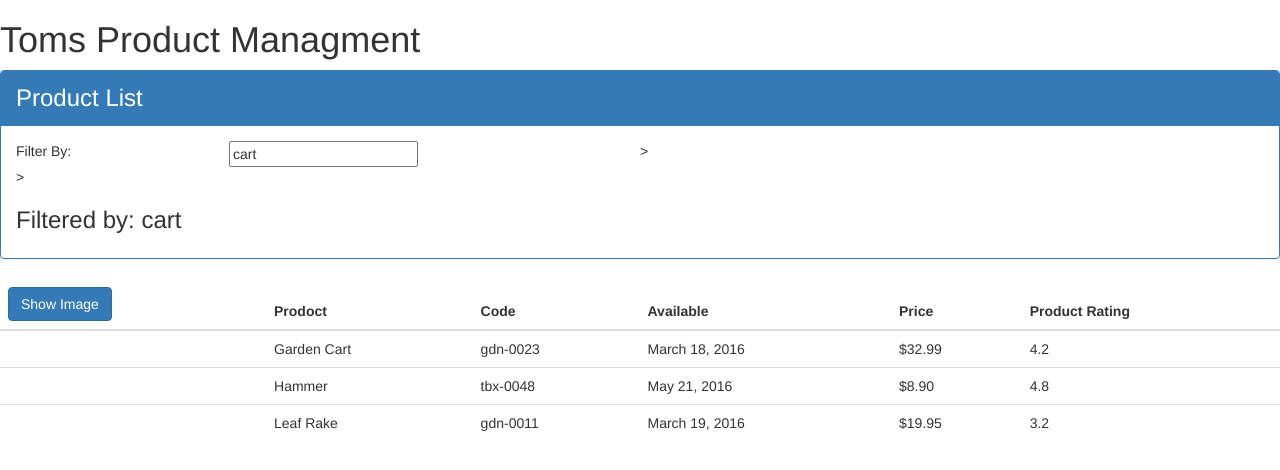
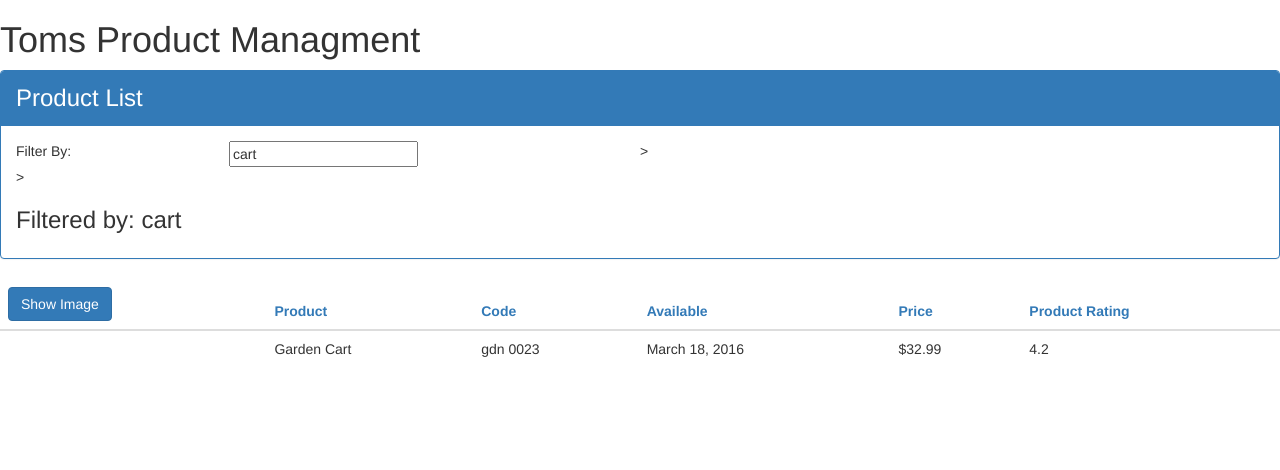
Before and after one commit to millant1/toms-angular-app, an Angular app: page / in a window 1280 px wide. Shown: the top 470 px of the page. Built offline with nearby package versions, Linux system fonts and the light colour scheme.

Commit message:
second 4 102018

```diff
--- a/src/app/app.module.ts
+++ b/src/app/app.module.ts
@@ -3,11 +3,13 @@
 import { FormsModule } from '@angular/forms';
 import { AppComponent } from './app.component';
 import { ProductListComponent } from './products/product-list.component';
+import { ConvertToSpacesPipe } from './shared/convert-to-spaces.pipe';
 
 @NgModule({
   declarations: [
     AppComponent,
-    ProductListComponent
+    ProductListComponent,
+    ConvertToSpacesPipe
   ],
   imports: [
     BrowserModule,
--- /dev/null
+++ b/src/app/products/product-list.component.css
@@ -0,0 +1,3 @@
+thead {
+        color: #337AB7
+}
--- a/src/app/products/product-list.component.html
+++ b/src/app/products/product-list.component.html
@@ -28,7 +28,7 @@
                                     {{showImage ? 'Hide' : 'Show'}}  Image
                                 </button>
                             </th>
-                            <th>Prodoct</th>
+                            <th>Product</th>
                             <th>Code</th>
                             <th>Available</th>
                             <th>Price</th>
@@ -36,7 +36,7 @@
                         </tr>
                         </thead>
                         <tbody>
-                            <tr *ngFor='let product of products'>
+                            <tr *ngFor='let product of filteredProducts'>
                                 <td>
                                     <img *ngIf='showImage'
                                         [src]='product.imageUrl'
@@ -45,7 +45,7 @@
                                         [style.margin.px]='imageMargin'>
                                 </td>
                                 <td>{{ product.productName }}</td>
-                                <td>{{ product.productCode | lowercase }}</td>
+                                <td>{{ product.productCode | lowercase | convertToSpaces: '-' }}</td>
                                 <td>{{ product.releaseDate }}</td>
                                 <td>{{ product.price | currency:'USD' :true:'1.2-2' }}</td>
                                 <td>{{ product.starRating }}</td>
--- a/src/app/products/product-list.component.ts
+++ b/src/app/products/product-list.component.ts
@@ -1,16 +1,28 @@
-import { Component } from '@angular/core';
+import { Component, OnInit  } from '@angular/core';
+import { IProduct } from './product';
 
 @Component({
     selector: 'pm-products',
-    templateUrl: './product-list.component.html'
+    templateUrl: './product-list.component.html',
+    styleUrls: ['./product-list.component.css']
 })
-export class ProductListComponent {
+export class ProductListComponent implements OnInit {
 pageTitle: string = 'Product List';
 imageWidth: number = 50;
 imageMargin: number = 2;
 showImage: boolean = false;
-listFilter: string = 'cart';
-products: any[] = [
+
+_listFilter: string;
+get listFilter(): string {
+        return this._listFilter;
+}
+set listFilter(value:string){
+    this._listFilter = value;
+    this.filteredProducts= this.listFilter ? this.performFilter(this.listFilter) : this.products;
+}
+
+filteredProducts: IProduct[];
+products: IProduct[] = [
 
 
     {
@@ -46,9 +58,26 @@
 
 ];
 
+constructor() {
+    this.filteredProducts = this.products;
+    this.listFilter = 'cart';
+}
+
+performFilter(filterBy: string): IProduct[]{
+    filterBy = filterBy.toLocaleLowerCase();
+    return this.products.filter((product: IProduct) =>
+            product.productName.toLocaleLowerCase().indexOf(filterBy) !== -1);
+
+
+}
+
 toggleImage(): void {
         this.showImage = !this.showImage;
 
 }
 
+ngOnInit(): void {
+
+    console.log('In OnInit');
+    }
 }
--- /dev/null
+++ b/src/app/products/product.ts
@@ -0,0 +1,10 @@
+export interface IProduct {
+        productId: number;
+        productName: string;
+        productCode: string;
+        releaseDate: string;
+        price: number;
+        description: string;
+        starRating: number;
+        imageUrl: string;
+}
--- /dev/null
+++ b/src/app/shared/convert-to-spaces.pipe.ts
@@ -0,0 +1,14 @@
+import { Pipe, PipeTransform } from '@angular/core';
+
+
+@Pipe({
+    name: 'convertToSpaces'
+})
+
+export class ConvertToSpacesPipe implements PipeTransform {
+
+        transform(value: string, character: string): string {
+            return value.replace(character, ' ');
+        }
+
+}
```
